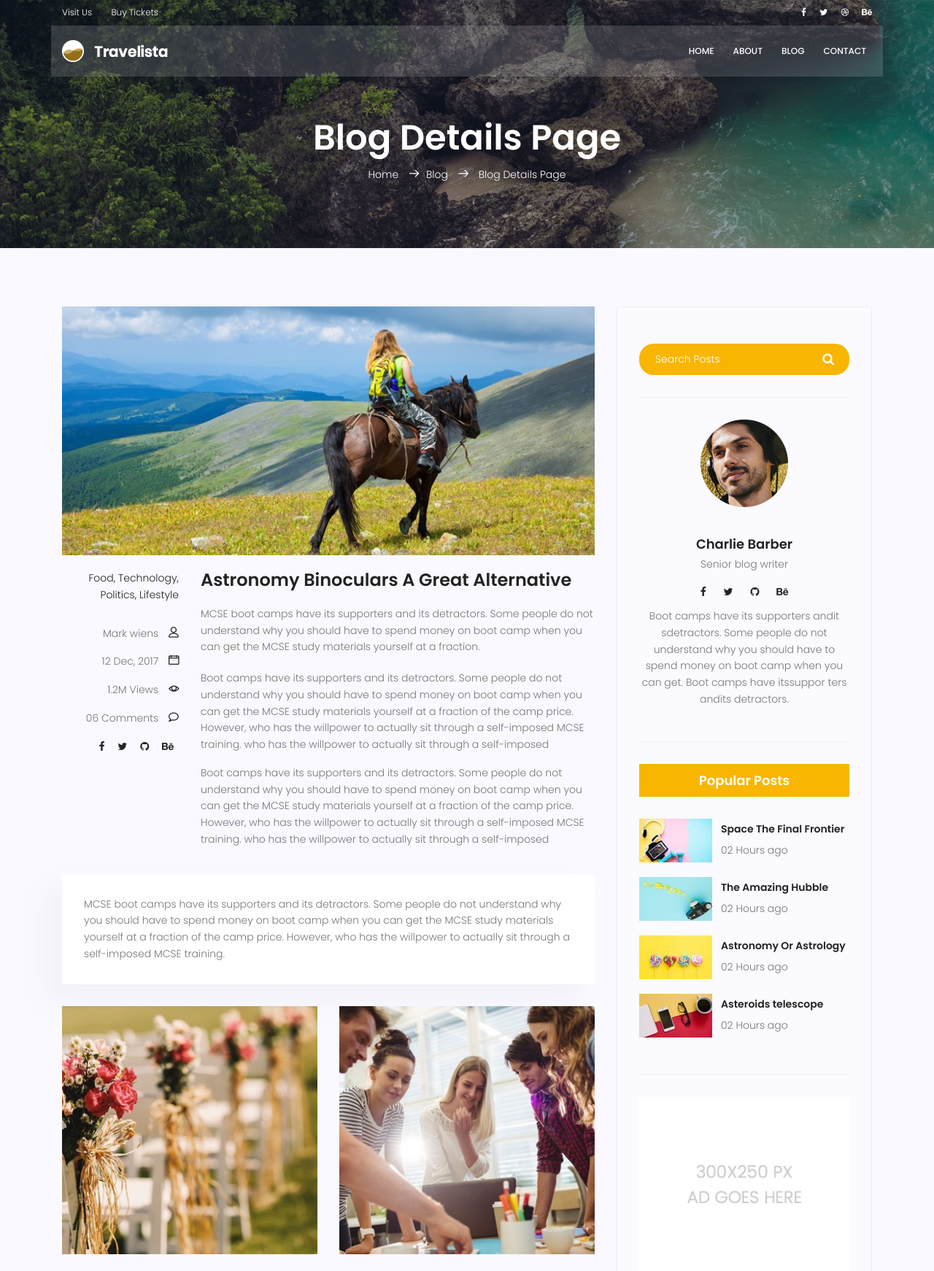
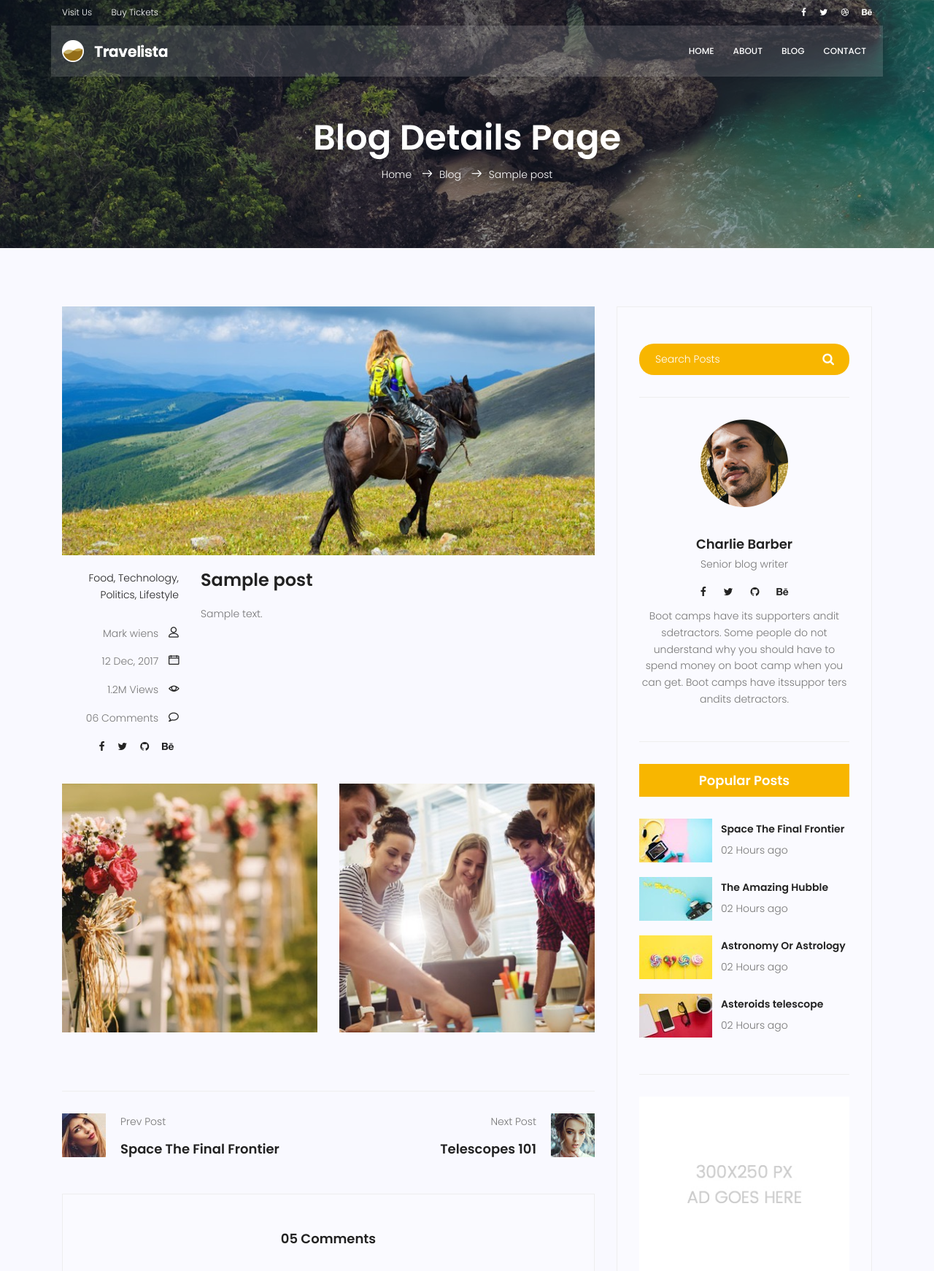
Before and after one commit to Hichtoor/django-portfolio, a Django app: template templates/blog/single.html in a window 1280 px wide. Shown: the top 1742 px of the page at 73% size. Run offline with Django 5.2, Linux system fonts and the light colour scheme; the template is opened without the code that fills it: values that come from a table or form of the project are taken from there, others are empty; tables that the repository leaves empty hold one stand-in row (values such as "Sample post"); some libraries are stand-ins or nearby versions.

Commit message:
add blog single view and link posts from blog list

```diff
--- a/blog/urls.py
+++ b/blog/urls.py
@@ -1,10 +1,13 @@
 from django.urls import path
+from django.views.generic import detail
+
 from blog.views import *
 
 app_name = 'blog'
 
 urlpatterns = [
     path('', home, name='home'),
+    path('<int:pid>', single, name='single'),
 
 
 ]
--- a/templates/blog/single.html
+++ b/templates/blog/single.html
@@ -11,9 +11,9 @@
 				<h1 class="text-white">
 					Blog Details Page
 				</h1>
-				<p class="text-white link-nav"><a href="../index.html">Home </a> <span
-						class="lnr lnr-arrow-right"></span><a href="home.html">Blog </a> <span
-						class="lnr lnr-arrow-right"></span> <a href="single.html"> Blog Details Page</a></p>
+				<p class="text-white link-nav"><a href="{% url 'core:index' %}">Home </a> <span
+						class="lnr lnr-arrow-right"></span><a href="{% url 'blog:home' %}">Blog </a> <span
+						class="lnr lnr-arrow-right"></span>{{post.title}}</p>
 			</div>
 		</div>
 	</div>
@@ -56,32 +56,13 @@
 						</div>
 					</div>
 					<div class="col-lg-9 col-md-9">
-						<h3 class="mt-20 mb-20">Astronomy Binoculars A Great Alternative</h3>
+						<h3 class="mt-20 mb-20">{{post.title}}</h3>
 						<p class="excert">
-							MCSE boot camps have its supporters and its detractors. Some people do not understand why
-							you should have to spend money on boot camp when you can get the MCSE study materials
-							yourself at a fraction.
-						</p>
-						<p>
-							Boot camps have its supporters and its detractors. Some people do not understand why you
-							should have to spend money on boot camp when you can get the MCSE study materials yourself
-							at a fraction of the camp price. However, who has the willpower to actually sit through a
-							self-imposed MCSE training. who has the willpower to actually sit through a self-imposed
-						</p>
-						<p>
-							Boot camps have its supporters and its detractors. Some people do not understand why you
-							should have to spend money on boot camp when you can get the MCSE study materials yourself
-							at a fraction of the camp price. However, who has the willpower to actually sit through a
-							self-imposed MCSE training. who has the willpower to actually sit through a self-imposed
+							{{post.content}}
 						</p>
 					</div>
 					<div class="col-lg-12">
-						<div class="quotes">
-							MCSE boot camps have its supporters and its detractors. Some people do not understand why
-							you should have to spend money on boot camp when you can get the MCSE study materials
-							yourself at a fraction of the camp price. However, who has the willpower to actually sit
-							through a self-imposed MCSE training.
-						</div>
+
 						<div class="row mt-30 mb-30">
 							<div class="col-6">
 								<img class="img-fluid" src="{% static 'img/blog/post-img1.jpg' %}" alt="">
```
Also changed, not shown: blog/views.py (+6 -1 lines), templates/blog/home.html (+4 -3 lines).
